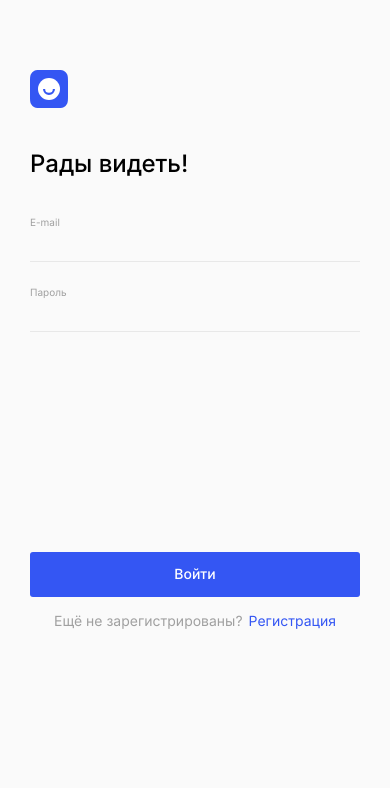
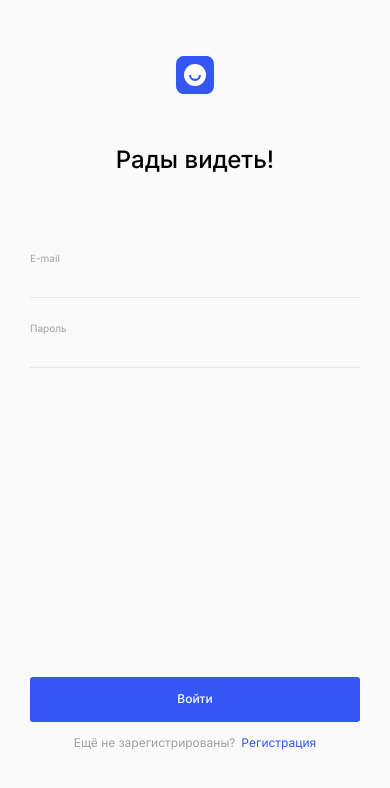
Before and after one commit to ShnaiderDanila/movies-explorer-frontend, a React (Create React App) app: page /signin in a window 390 px wide. Shown: the top 788 px of the page. Built offline with nearby package versions, Linux system fonts and the light colour scheme.

Commit message:
feat: Add responsive css styles to ./src/components/Login/Login.css

```diff
--- a/src/components/Login/Login.css
+++ b/src/components/Login/Login.css
@@ -8,10 +8,14 @@
 }
 
 .login__title {
-  margin: 38px 0;
+  margin: 38px 0 0 0;
   font-size: 24px;
   font-weight: 500;
   line-height: 29.05px;
+}
+
+.login__form {
+  margin: 38px 0 0 0;
 }
 
 .login__fieldset {
@@ -79,10 +83,6 @@
   transition: opacity 0.3s ease;
 }
 
-.login__signin-button:hover {
-  opacity: 0.8;
-}
-
 .login__signin-button_disabled {
   background-color: #f8f8f8;
   color: #c2c2c2;
@@ -108,6 +108,50 @@
   transition: opacity 0.3s ease;
 }
 
-.login__signup-button:hover {
-  opacity: 0.8;
+/* Адаптив  */
+
+@media screen and (min-width: 769px) {
+  .login__signin-button:hover {
+    opacity: 0.8;
+  }
+
+  .login__signup-button:hover {
+    opacity: 0.8;
+  }
 }
+
+@media screen and (max-width: 768px) {
+  .login {
+    padding: 232px 30px;
+  }
+}
+
+@media screen and (max-width: 425px) {
+  .login {
+    padding: 56px 30px 30px;
+  }
+
+  .login__box {
+    text-align: center;
+  }
+
+  .login__title {
+    margin: 48px 0 0 0;
+  }
+
+  .login__form {
+    margin: 78px 0 0 0;
+  }
+
+  .login__signin-button {
+    margin: 291px auto 0 auto;
+    font-size: 12px;
+    line-height: 14.52px;
+  }
+
+  .login__signup {
+    margin: 14px 0 0 0;
+    font-size: 12px;
+    line-height: 14.52px;
+  }
+}
```
